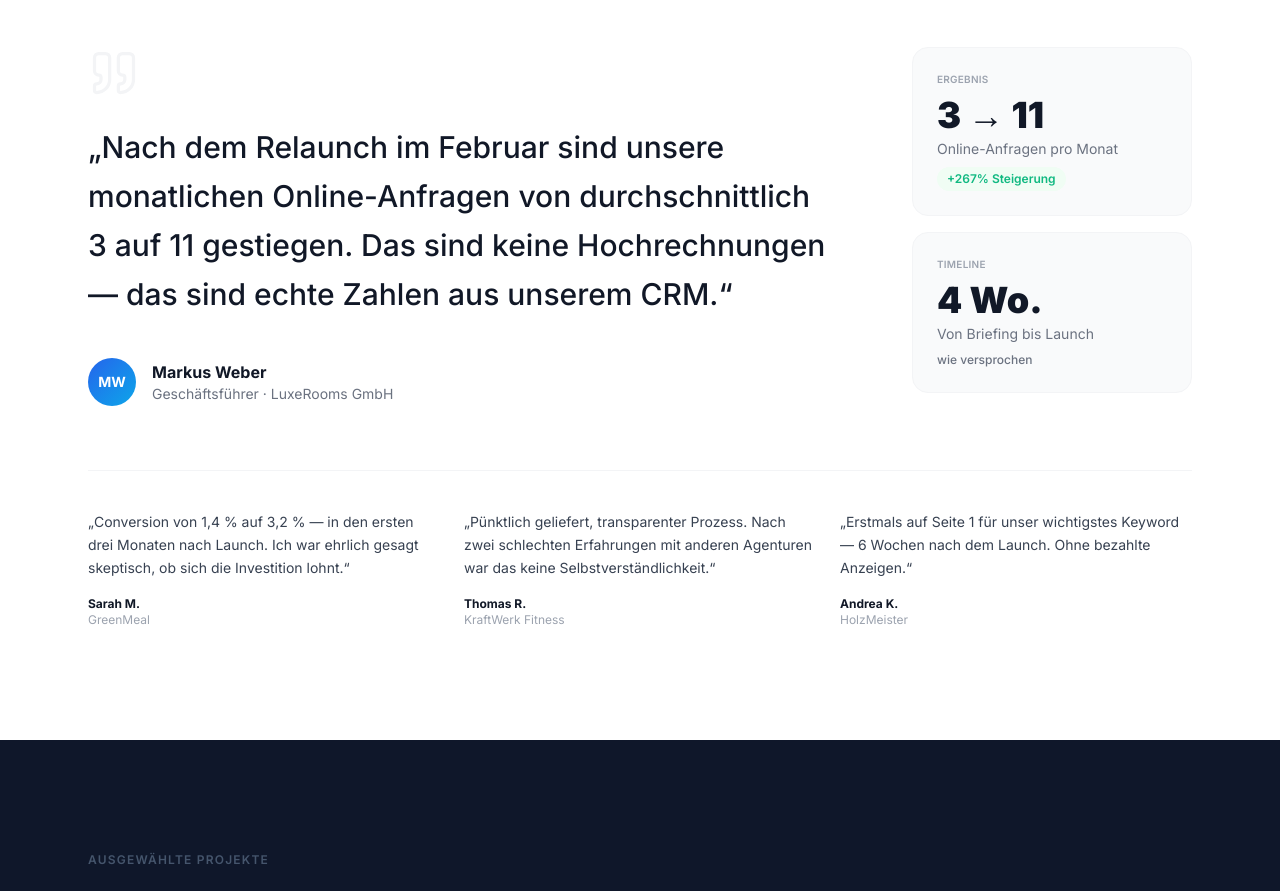
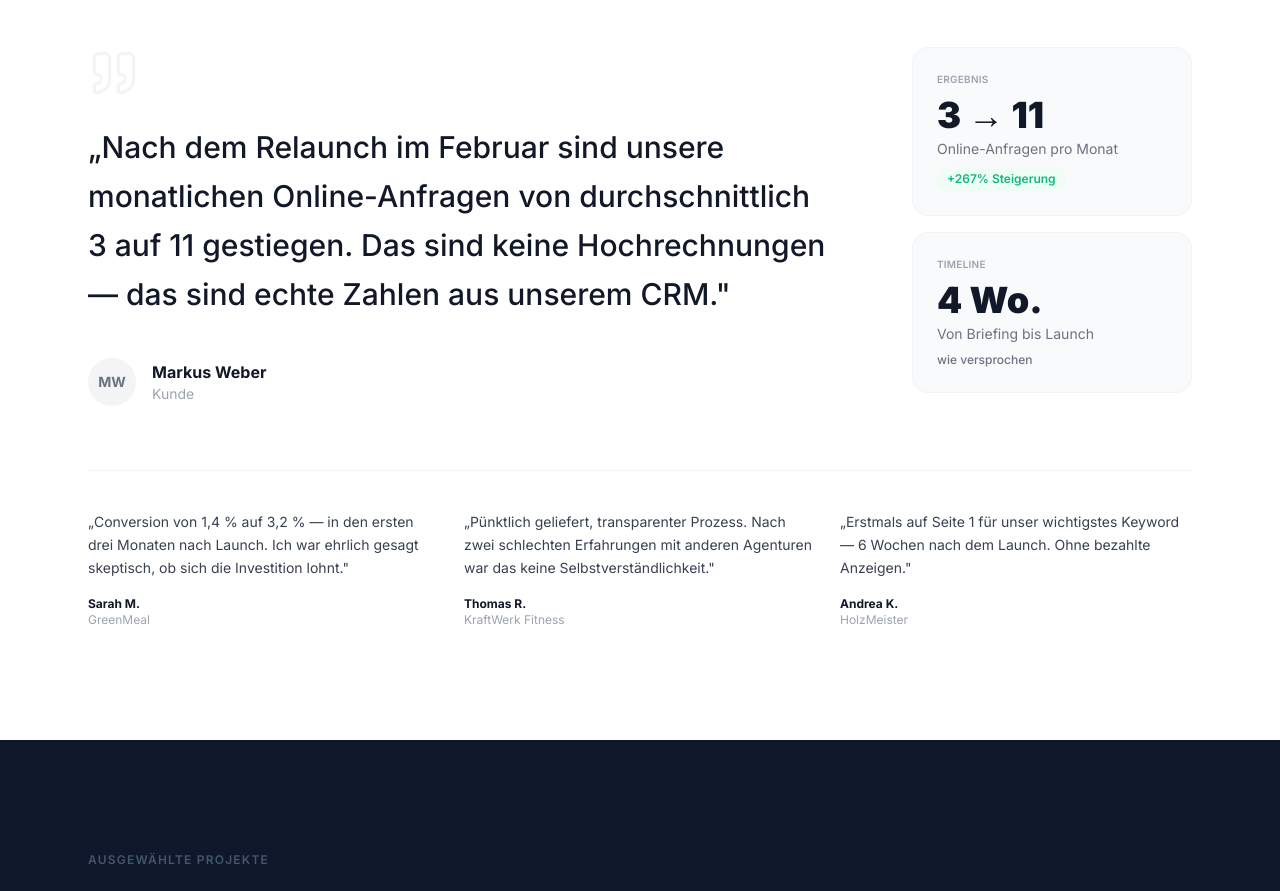
Before and after one commit to chjungdus/Neue-Website, a Next.js app: page / in a window 1280 px wide. Shown: the part 4220-5111 px from the top of the page. Built offline with nearby package versions, Linux system fonts and the light colour scheme.

Commit message:
fix: replace gradient avatar with gray, remove company name from testimonial

```diff
--- a/src/components/home/testimonials.tsx
+++ b/src/components/home/testimonials.tsx
@@ -38,19 +38,17 @@ export default function Testimonials() {
             <div>
               <Quote size={52} className="text-[#f3f4f6] mb-6" strokeWidth={1.5} />
               <blockquote className="text-2xl md:text-3xl font-medium text-[#111827] leading-relaxed mb-10">
-                &bdquo;Nach dem Relaunch im Februar sind unsere monatlichen Online-Anfragen von
+                „Nach dem Relaunch im Februar sind unsere monatlichen Online-Anfragen von
                 durchschnittlich 3 auf 11 gestiegen. Das sind keine Hochrechnungen — das sind
-                echte Zahlen aus unserem CRM.&ldquo;
+                echte Zahlen aus unserem CRM."
               </blockquote>
               <div className="flex items-center gap-4">
-                <div className="w-12 h-12 rounded-full bg-gradient-to-br from-[#2563eb] to-[#0ea5e9] flex items-center justify-center text-white font-bold text-sm">
+                <div className="w-12 h-12 rounded-full bg-[#f3f4f6] flex items-center justify-center text-[#6b7280] font-bold text-sm">
                   MW
                 </div>
                 <div>
                   <div className="font-bold text-[#111827]">Markus Weber</div>
-                  <div className="text-[#6b7280] text-sm">
-                    Geschäftsführer · LuxeRooms GmbH
-                  </div>
+                  <div className="text-[#9ca3af] text-sm">Kunde</div>
                 </div>
               </div>
             </div>
@@ -86,7 +84,7 @@ export default function Testimonials() {
           <div className="grid grid-cols-1 md:grid-cols-3 gap-6 pt-10 border-t border-gray-100">
             {secondary.map((t) => (
               <div key={t.name} className="space-y-4">
-                <p className="text-[#374151] text-sm leading-relaxed">&bdquo;{t.quote}&ldquo;</p>
+                <p className="text-[#374151] text-sm leading-relaxed">„{t.quote}"</p>
                 <div>
                   <div className="text-xs font-bold text-[#111827]">{t.name}</div>
                   <div className="text-xs text-[#9ca3af]">{t.company}</div>
```
